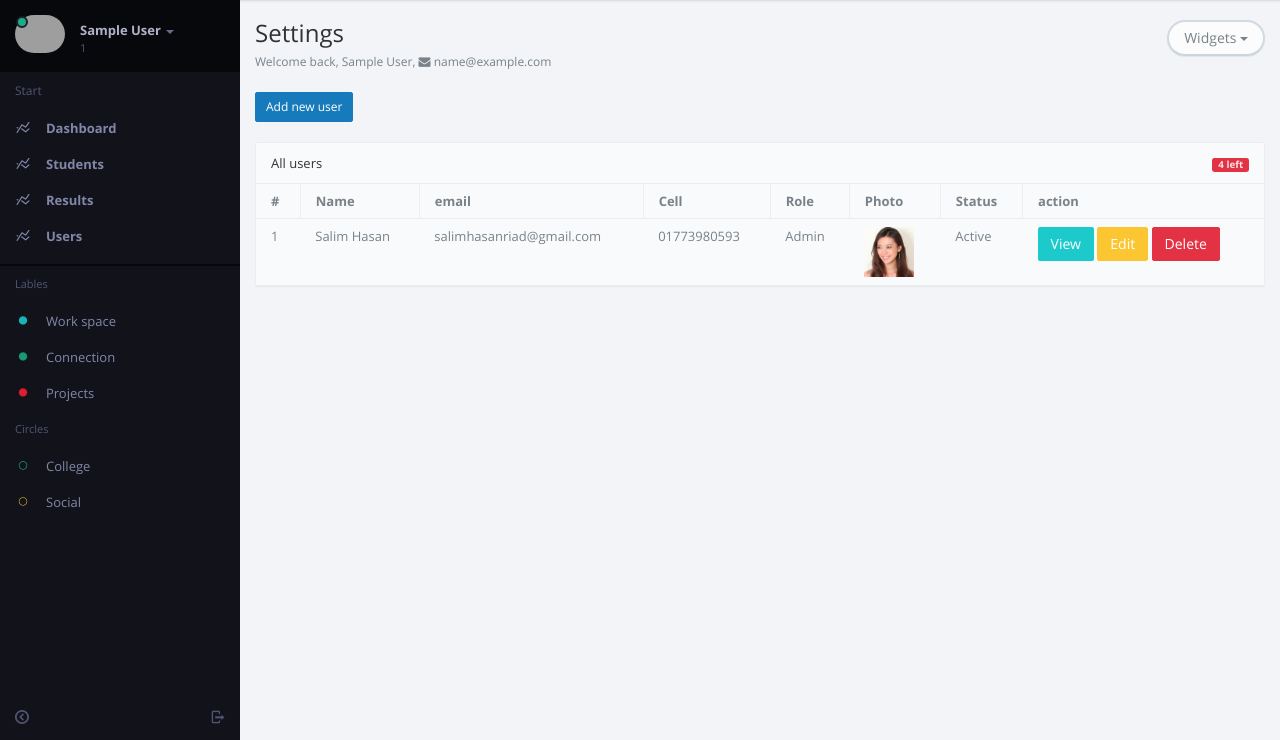
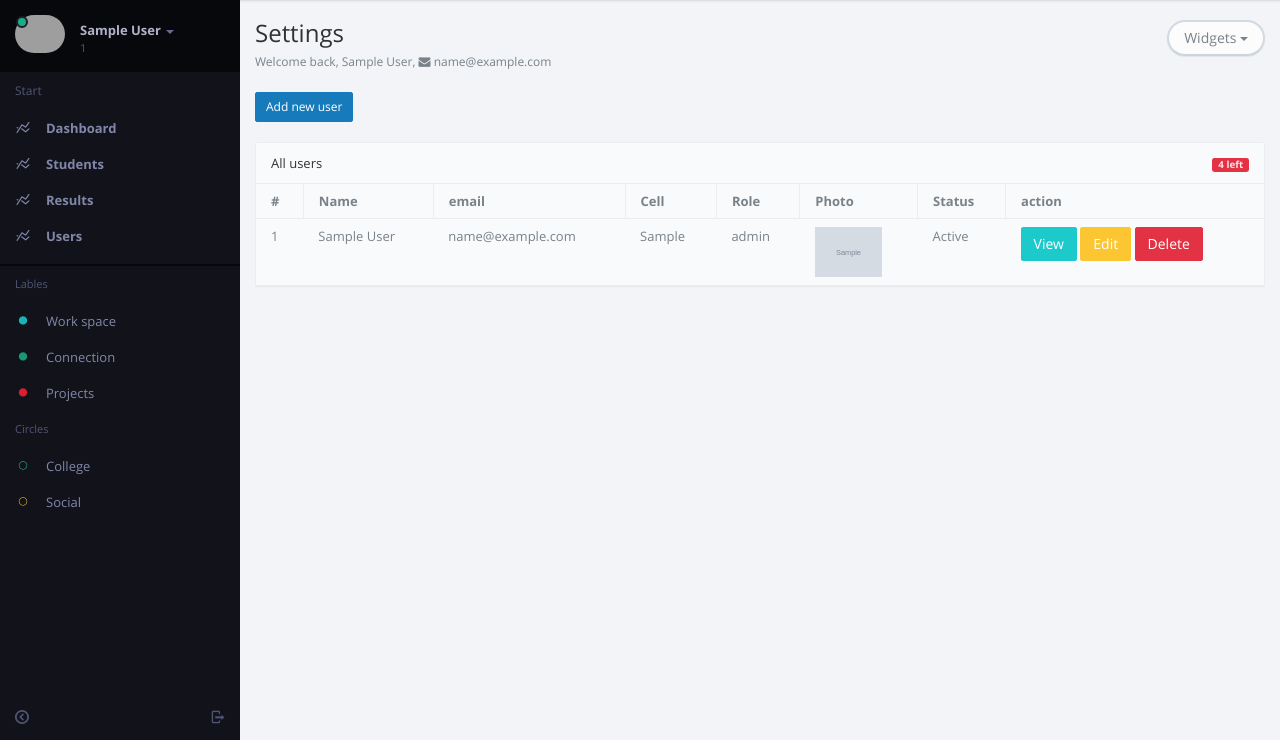
Before and after one commit to Salim66/edu-board, a PHP site: page /admin/users.php in a window 1280 px wide. Shown: the part 60-800 px from the top of the page. Run offline with PHP 8.4, Linux system fonts and the light colour scheme; the visitor is signed in with stand-in values (Sample User, id 1); tables that the repository leaves empty or names only in its code hold one stand-in row (values such as "Sample post"); grey boxes marked "Sample" are stand-in pictures; some web fonts are replaced; grey boxes are pictures that could not be loaded.

Commit message:
user all data show done

```diff
--- a/admin/js/custom.js
+++ b/admin/js/custom.js
@@ -10,6 +10,22 @@
 		});
 
 
+		// All user data fetch
+		function allUsers(){
+
+			$.ajax({
+				url : 'templates/ajax/user_all.php',
+				success : function(data){
+					$('tbody#all_users_tbody').html(data);
+				}
+			});
+
+		}
+		allUsers();
+
+
+
+		// add user form submit
 		$(document).on('submit','form#add_users_form', function(event){
 			event.preventDefault();
 
@@ -24,6 +40,7 @@
 					$('form#add_users_form')[0].reset();
 					$('#add_user_modal').modal('hide');
 					$('.mess').html(data);
+					allUsers();
 				},
 
 			});
--- /dev/null
+++ b/admin/templates/ajax/user_all.php
@@ -0,0 +1,33 @@
+<?php
+
+	require_once "../../../config.php";
+	require_once "../../../vendor/autoload.php";
+
+	use Edu\Board\Controller\User;
+
+	$user = new User;
+
+
+	$data = $user -> allUser();
+
+	$all_data = $data -> fetchAll();
+
+	foreach($all_data as $val):
+ ?>
+ <tr>
+     <td>1</td>
+     <td><?php echo $val['name'] ?></td>
+     <td><?php echo $val['email'] ?></td>
+     <td><?php echo $val['cell'] ?></td>
+     <td><?php echo $val['role'] ?></td>
+     <td><img style='widht:50px; height:50px;' src="images/<?php echo $val['photo'] ?>" alt=""></td>
+     <td>Active</td>
+     <td>
+         <a href="" class="btn btn-info">View</a>
+         <a href="" class="btn btn-warning">Edit</a>
+         <a href="" class="btn btn-danger">Delete</a>
+     </td>
+ </tr>
+
+
+ <?php endforeach; ?>
--- a/admin/templates/menu.php
+++ b/admin/templates/menu.php
@@ -39,7 +39,7 @@
                                 <!-- nav -->
                                 <nav class="nav-primary hidden-xs">
                                     <div class="text-muted text-sm hidden-nav-xs padder m-t-sm m-b-sm">Start</div>
-                                    <ul class="nav nav-main" data-ride="collapse">
+                                    <ul class="nav nav-main acn" data-ride="collapse">
                                         <li>
                                             <a href="dashboard.php" class="auto"> <i class="i i-statistics icon"> </i> <span class="font-bold">Dashboard</span> </a>
                                         </li>
--- a/admin/users.php
+++ b/admin/users.php
@@ -36,12 +36,6 @@
                                 </ul>
 
                     </section>
-
-
-
-
-
-
 
 
                     <div id="add_user_modal" class="modal fade">
@@ -112,21 +106,11 @@
                                             <th>action</th>
                                         </tr>
                                     </thead>
-                                    <tbody>
-                                        <tr>
-                                            <td>1</td>
-                                            <td>Salim Hasan</td>
-                                            <td>salimhasanriad@gmail.com</td>
-                                            <td>01773980593</td>
-                                            <td>Admin</td>
-                                            <td><img style='widht:50px; height:50px;' src="images/a4.png" alt=""></td>
-                                            <td>Active</td>
-                                            <td>
-                                                <a href="" class="btn btn-info">View</a>
-                                                <a href="" class="btn btn-warning">Edit</a>
-                                                <a href="" class="btn btn-danger">Delete</a>
-                                            </td>
-                                        </tr>
+                                    <tbody id='all_users_tbody'>
+
+
+
+
                                     </tbody>
                                 </table>
                             </section>
--- a/app/Controller/User.php
+++ b/app/Controller/User.php
@@ -16,6 +16,8 @@
 		{
 			$data = $this -> create('users', [
 				'name' => $data['name'],
+				'uname' => $data['uname'],
+				'pass' => password_hash('login', PASSWORD_DEFAULT),
 				'email' => $data['email'],
 				'cell' => $data['cell'],
 				'role' => $data['role'],
@@ -40,6 +42,17 @@
 		}
 
 
+		/**
+		 * All user function
+		 */
+		public function allUser()
+		{
+			$data = $this -> all('users');
+
+			return $data;
+		}
+
+
 	}
 
 
--- a/app/Support/Database.php
+++ b/app/Support/Database.php
@@ -81,11 +81,15 @@
 		}
 
 		/**
-		 * All data show
+		 * Data show all
 		 */
-		public function all($tbl)
+
+		public function all($tbl, $order = 'DESC')
 		{
-
+			$sql = "SELECT * FROM $tbl ORDER BY id $order";
+			$stmt = $this -> connection() -> prepare($sql);
+			$stmt -> execute();
+			return $stmt;
 		}
 
 
```
